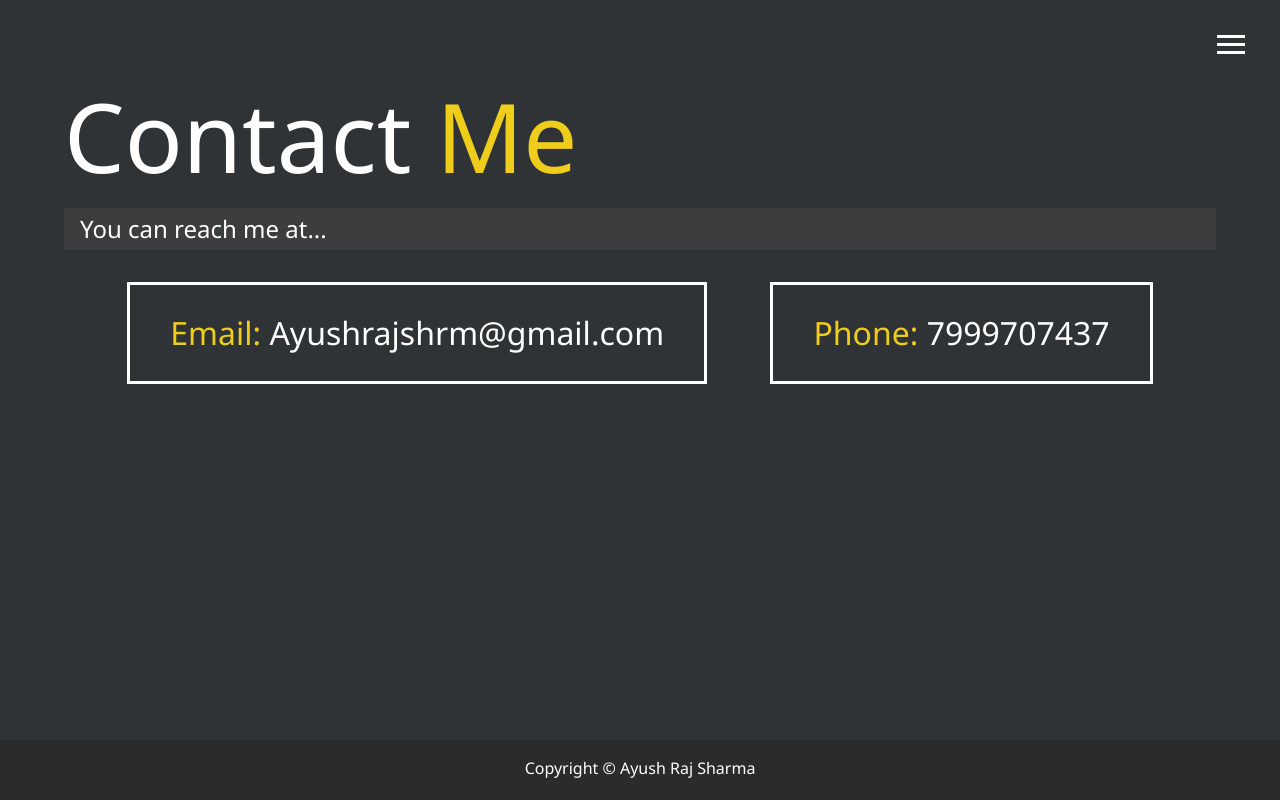
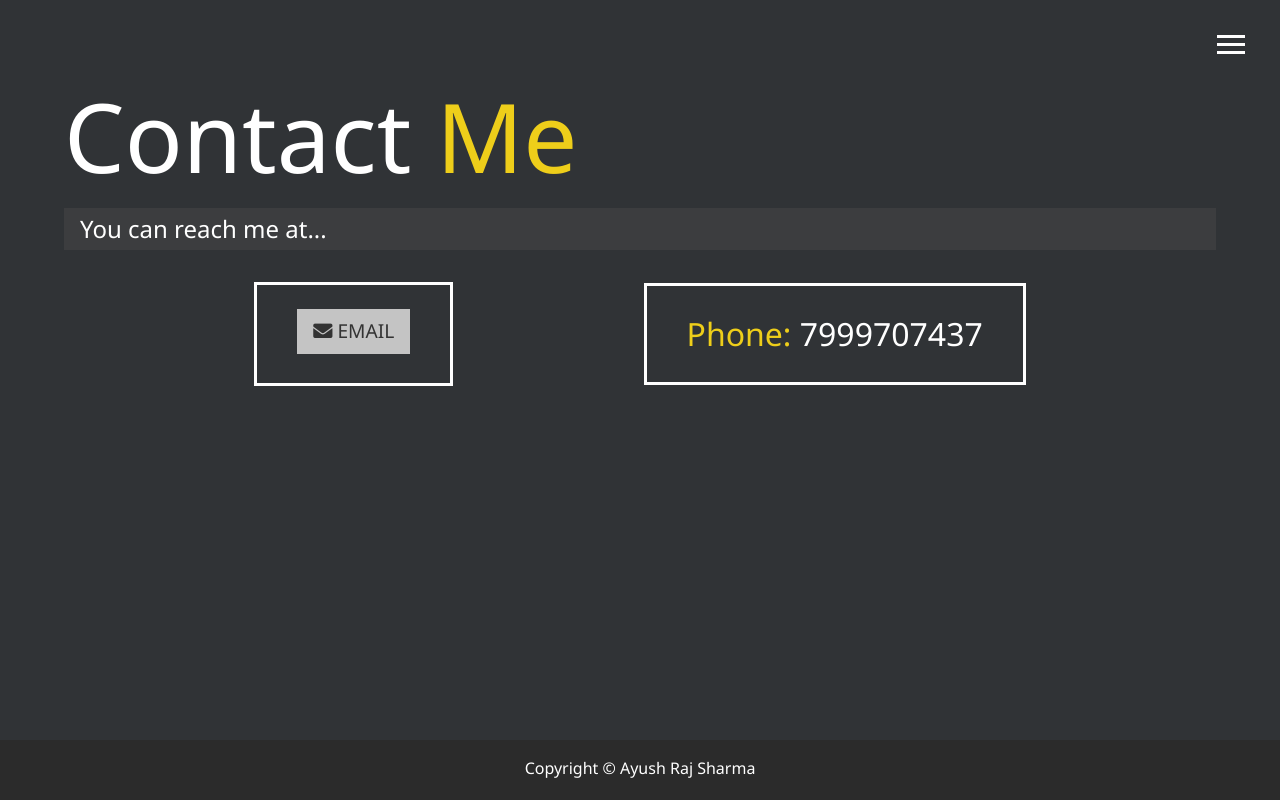
Before and after one commit to arsh-dev/ayushrajsharma, a website: page contact.html in a window 1280 px wide. Drawn offline with Linux system fonts and the light colour scheme.

Commit message:
design update

```diff
--- a/contact.html
+++ b/contact.html
@@ -53,8 +53,9 @@
       </h2>
       <div class="boxes">
         <div>
-          <span class="text-secondary">Email: </span>
-          Ayushrajshrm@gmail.com
+          <a href="mailto:Ayushrajshrm@gmail.com" class="btn btn-light" style="font-size:1.2rem;">
+            <i class="fas fa-envelope"></i> EMAIL
+          </a>
         </div>
         <div>
           <span class="text-secondary">Phone: </span>
```
Also changed, not shown: skills.html (+12 -2 lines), img/skills/angular.png, img/skills/insomnia.png (added), img/skills/react.png.
